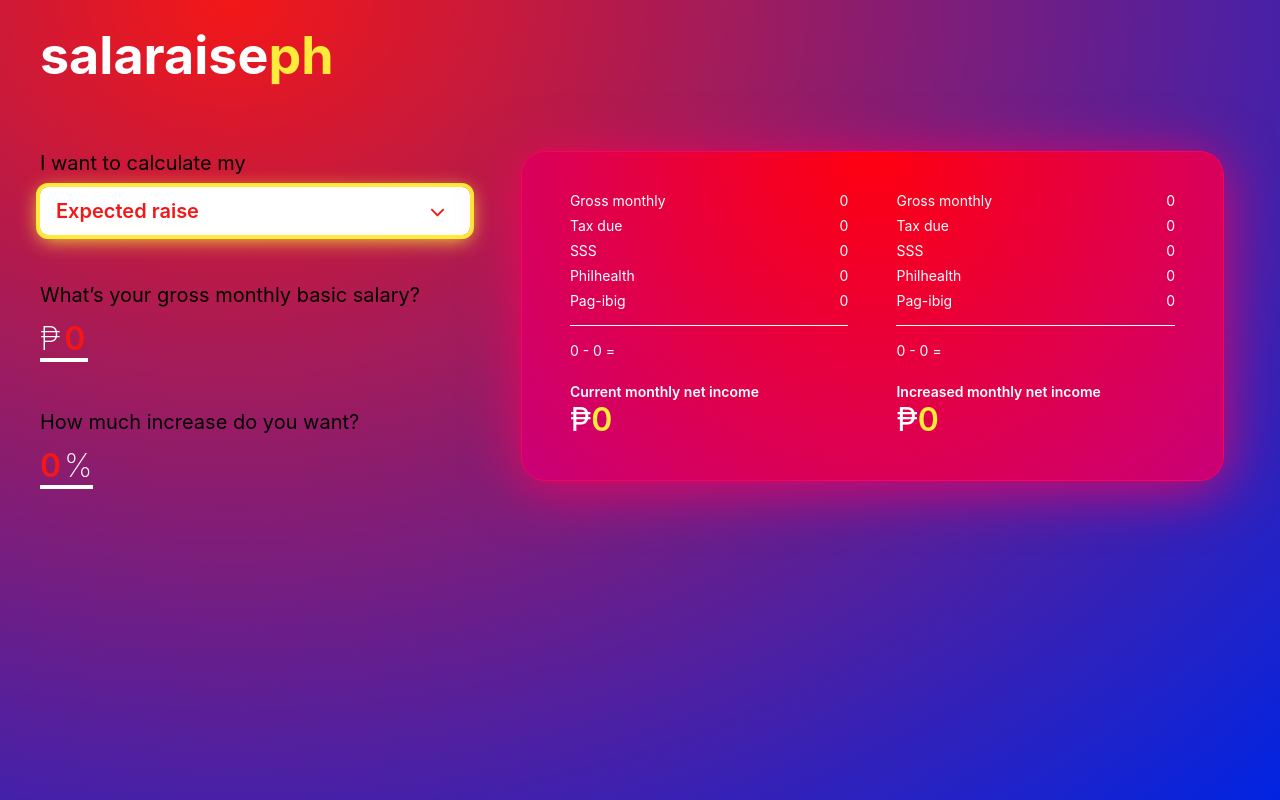
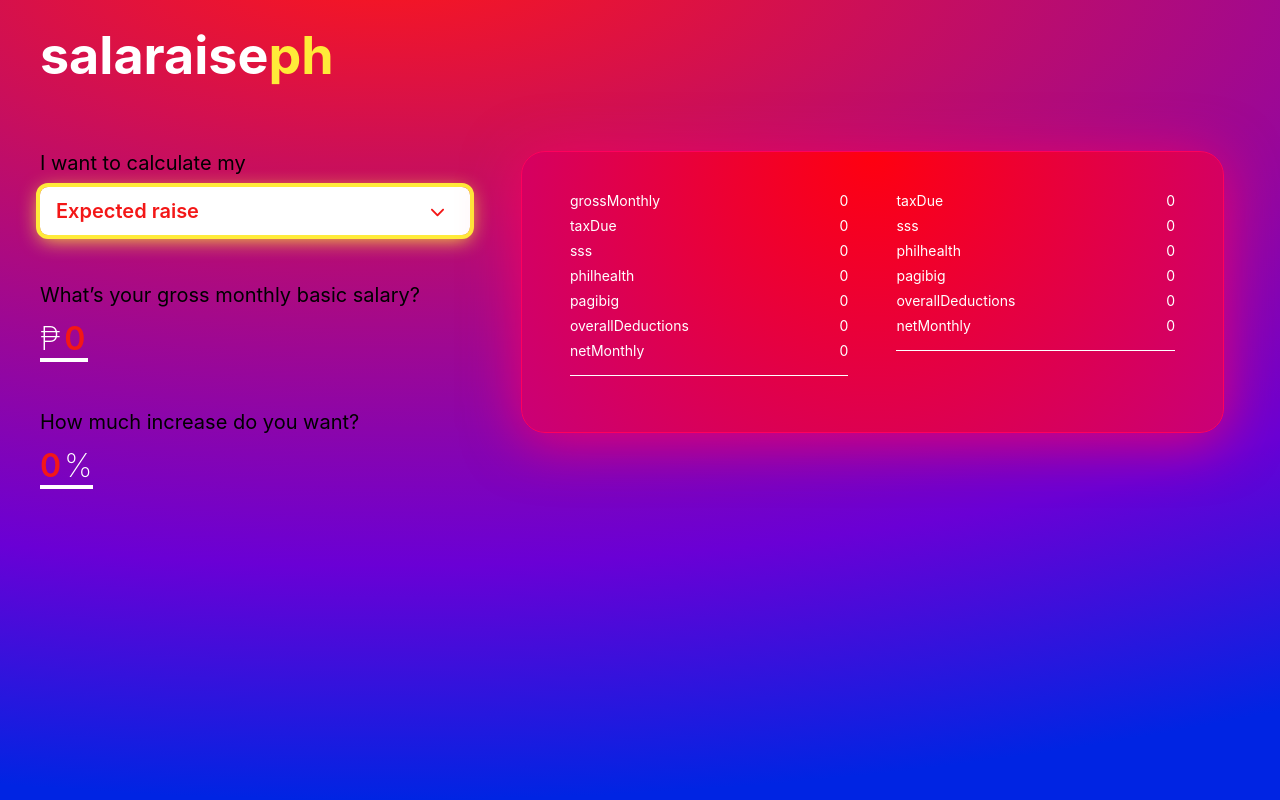
Before and after one commit to mjaysona/salaraise, a Next.js app: page / in a window 1280 px wide. Built offline with nearby package versions, Linux system fonts and the light colour scheme; a web font is replaced by a local one.

Commit message:
Add annual salary computation functionality.

```diff
--- a/components/ui/ContentCard/ContentCard.tsx
+++ b/components/ui/ContentCard/ContentCard.tsx
@@ -1,21 +1,53 @@
 import { NextPage } from 'next';
-import { Salary } from '@/interfaces/form';
+import { Salary, SalaryTableData, SalaryTableItemObj } from '@/interfaces/form';
 import SalaryTable from '../SalaryTable/SalaryTable';
 import styles from './ContentCard.module.scss';
+import { useEffect, useState } from 'react';
 
 interface AppProps {
-  currentSalary: Salary,
-  increasedSalary: Salary,
+  currentSalaryData: Salary,
+  contentType: 'raise' | 'annual',
+  increasedSalaryData: Salary,
 };
 
 const ContentCard: NextPage<AppProps> = ({
-  currentSalary,
-  increasedSalary,
+  contentType,
+  currentSalaryData,
+  increasedSalaryData,
 }:AppProps) => {
+  const [currentSalary, setCurrentSalary] = useState<SalaryTableData>([]);
+  const [increasedSalary, setIncreasedSalary] = useState<SalaryTableData>([]);
+
+  const mapData = (salaryData:Salary) => {
+    let mappedData:Salary[] = [];
+
+    Object.entries(salaryData).forEach(([key, value]) => {
+      const mappedEntry:SalaryTableItemObj = {
+        label: key,
+        amount: value,
+      };
+
+      mappedData.push(mappedEntry);
+    });
+
+    return mappedData;
+  };
+
+  useEffect(() => {
+    setCurrentSalary(mapData(currentSalaryData));
+  }, [currentSalaryData]);
+
+  useEffect(() => {
+    setIncreasedSalary(mapData(increasedSalaryData));
+  }, [increasedSalaryData]);
+
   return (
     <div className={styles['content-card']}>
       <SalaryTable data={currentSalary} type="current" />
-      <SalaryTable data={increasedSalary} type="increased" />
+      {
+        contentType === 'raise'
+          && <SalaryTable data={increasedSalary} type="increased" />
+      }
     </div>
   );
 };
--- /dev/null
+++ b/components/ui/Forms/Form.tsx
@@ -0,0 +1,65 @@
+import { NextPage } from 'next';
+import styles from './Form.module.scss';
+import SelectDropdown from '@/components/ui/SelectDropdown/SelectDropdown';
+import { DropdownOption } from '@/interfaces/form';
+import { useEffect, useState } from 'react';
+import CalculateRaiseForm from './calculateRaiseForm.tsx/CalculateRaiseForm';
+import AnnualIncomeForm from './calculateRaiseForm.tsx/AnnualIncomeForm';
+
+const DEFAULT_OPTION = {
+  name: '',
+  label: '',
+  isSelected: false,
+};
+
+const OPTIONS = [
+  {
+    name: 'raise',
+    label: 'Expected raise',
+    isSelected: true,
+  },
+  {
+    name: 'annualIncome',
+    label: 'Annual income',
+    isSelected: false,
+  },
+];
+
+const Form: NextPage<{ onItemSelect: Function, onFormUpdate: Function }> = ({
+  onItemSelect,
+  onFormUpdate,
+}) => {
+  const [selectedItem, setSelectedItem] = useState<DropdownOption>(DEFAULT_OPTION);
+
+  const selectItem = (item: DropdownOption) => {
+    setSelectedItem(item);
+  };
+
+  useEffect(() => {
+    onItemSelect(selectedItem?.name);
+  }, [selectedItem]);
+
+  return (
+    <form className={styles['form']}>
+      <div className={styles['form__field']}>
+        <label>I want to calculate my</label>
+        <SelectDropdown
+          data={OPTIONS}
+          selectItem={selectItem}
+        />
+      </div>
+      {(() => {
+        if (selectedItem) {
+          if (selectedItem.name === 'raise') {
+            return <CalculateRaiseForm onFormUpdate={onFormUpdate} />
+          }
+          if (selectedItem.name === 'annualIncome') {
+            return <AnnualIncomeForm onFormUpdate={onFormUpdate} />
+          }
+        }
+      })()}
+    </form>
+  );
+};
+
+export default Form;
--- /dev/null
+++ b/components/ui/Forms/calculateRaiseForm.tsx/AnnualIncomeForm.tsx
@@ -0,0 +1,33 @@
+import { NextPage } from 'next';
+import styles from '../Form.module.scss';
+import InputAmount from '@/components/ui/InputAmount/InputAmount';
+import { FormValues } from '@/interfaces/form';
+import { useEffect, useState } from 'react';
+
+const AnnualIncomeForm: NextPage<{ onFormUpdate: Function }> = ({ onFormUpdate }) => {
+  const [salary, setSalary] = useState<number>(0);
+
+  useEffect(() => {
+    const payload:FormValues = {
+      salary,
+    };
+
+    onFormUpdate(payload);
+    // eslint-disable-next-line react-hooks/exhaustive-deps
+  }, [salary]);
+
+  return (
+    <>
+      <div
+        className={styles['form__field']}
+      >
+        <label>What’s your gross monthly basic salary?</label>
+        <InputAmount
+          onValueChange={(salary: number) => setSalary(salary)}
+        />
+      </div>
+    </>
+  );
+};
+
+export default AnnualIncomeForm;
--- a/components/ui/Form/Form.tsx
+++ b/components/ui/Forms/calculateRaiseForm.tsx/CalculateRaiseForm.tsx
@@ -1,46 +1,26 @@
 import { NextPage } from 'next';
-import styles from './Form.module.scss';
-import SelectDropdown from '@/components/ui/SelectDropdown/SelectDropdown';
+import styles from '../Form.module.scss';
 import Input from '@/components/ui/Input/Input';
 import InputAmount from '@/components/ui/InputAmount/InputAmount';
+import { FormValues } from '@/interfaces/form';
 import { useEffect, useState } from 'react';
 
-const Form: NextPage<{ onFormUpdate: Function }> = ({ onFormUpdate }) => {
+const CalculateRaiseForm: NextPage<{ onFormUpdate: Function }> = ({ onFormUpdate }) => {
   const [salary, setSalary] = useState<number>(0);
   const [percentage, setPercentage] = useState<number>(0);
 
   useEffect(() => {
-    onFormUpdate({ salary, percentage });
+    const payload:FormValues = {
+      salary,
+      percentage,
+    };
+
+    onFormUpdate(payload);
     // eslint-disable-next-line react-hooks/exhaustive-deps
   }, [salary, percentage]);
 
-  const optionsMock = [
-    {
-      name: 'raise',
-      label: 'Expected raise',
-      isSelected: true,
-    },
-    {
-      name: 'annualIncome',
-      label: 'Annual income',
-      isSelected: false,
-    },
-    {
-      name: 'tax',
-      label: 'Tax for bonuses',
-      isSelected: false,
-    },
-  ];
-
   return (
-    <form className={styles['form']}>
-      <div className={styles['form__field']}>
-        <label>I want to calculate my</label>
-        <SelectDropdown
-          data={optionsMock}
-          selectItem={(e:Event) => console.log(e.target)}
-        />
-      </div>
+    <>
       <div
         className={styles['form__field']}
       >
@@ -56,8 +36,8 @@ const Form: NextPage<{ onFormUpdate: Function }> = ({ onFormUpdate }) => {
           onValueChange={(percentage: number) => setPercentage(percentage)}
         />
       </div>
-    </form>
+    </>
   );
 };
 
-export default Form;
+export default CalculateRaiseForm;
--- a/components/ui/InputAmount/InputAmount.tsx
+++ b/components/ui/InputAmount/InputAmount.tsx
@@ -34,7 +34,9 @@ const InputAmount: NextPage<{ onValueChange?: Function }>
 
       setAmount({
         label: value ? Intl.NumberFormat('en-US').format(parseInt(value)) : '',
-        value: value.replace(/[^0-9]/g, '').replace(/(\..*)\./g, '$1'),
+        value: value.replace(/[^0-9]/g, '')
+          .replace(/(\..*)\./g, '$1')
+          .replace(/^0+/, ''),
       });
 
       if (onValueChange) {
--- a/components/ui/SalaryTable/SalaryTable.tsx
+++ b/components/ui/SalaryTable/SalaryTable.tsx
@@ -9,41 +9,20 @@ interface AppProps {
 };
 
 const SalaryTable: NextPage<AppProps> = ({ data, type }:AppProps) => {
-  const {
-    grossMonthly = 0,
-    taxDue = 0,
-    sss = 0,
-    philhealth = 0,
-    pagibig = 0,
-    overallDeductions = 0,
-    netMonthly = 0,
-  } = data;
-
   return (
     <div className={styles['salary-table']}>
       <div className={styles['salary-table__items']}>
-        <div className={styles['salary-table__item']}>
-          <span>Gross monthly</span>
-          <span>{formatAmount(grossMonthly)}</span>
-        </div>
-        <div className={styles['salary-table__item']}>
-          <span>Tax due</span>
-          <span>{formatAmount(taxDue)}</span>
-        </div>
-        <div className={styles['salary-table__item']}>
-          <span>SSS</span>
-          <span>{formatAmount(sss)}</span>
-        </div>
-        <div className={styles['salary-table__item']}>
-          <span>Philhealth</span>
-          <span>{formatAmount(philhealth)}</span>
-        </div>
-        <div className={styles['salary-table__item']}>
-          <span>Pag-ibig</span>
-          <span>{formatAmount(pagibig)}</span>
-        </div>
+        {
+          data.map((item) => {
+            return  <div className={styles['salary-table__item']}>
+                <span>{item.label}</span>
+                <span>{formatAmount(item.amount)}</span>
+              </div>
+
+          })
+        }
       </div>
-      <div className={styles['salary-table__summary']}>
+      {/* <div className={styles['salary-table__summary']}>
         <span>
           {formatAmount(grossMonthly)} - {formatAmount(overallDeductions)} =
         </span>
@@ -55,7 +34,7 @@ const SalaryTable: NextPage<AppProps> = ({ data, type }:AppProps) => {
           </strong>
         </span>
         <div><span>₱<strong>{formatAmount(netMonthly)}</strong></span></div>
-      </div>
+      </div> */}
     </div>
   );
 };
--- a/pages/index.tsx
+++ b/pages/index.tsx
@@ -1,6 +1,6 @@
 import { NextPage } from 'next';
 import Head from 'next/head';
-import Form from '@/components/ui/Form/Form';
+import Form from '@/components/ui/Forms/Form';
 import ContentCard from '@/components/ui/ContentCard/ContentCard';
 import { useEffect, useState } from 'react';
 import { FormValues, Salary } from '@/interfaces/form';
@@ -17,7 +17,6 @@ import {
 import styles from '../styles/Home.module.scss';
 
 const DEFAULT_SALARY = {
-  grossMonthly: 0,
   taxDue: 0,
   sss: 0,
   philhealth: 0,
@@ -41,6 +40,7 @@ const Home: NextPage = () => {
   const [currentSalary, setCurrentSalary] = useState<Salary>(DEFAULT_SALARY);
   const [increase, setIncrease] = useState<Salary>(DEFAULT_SALARY);
   const [salary, setSalary] = useState<number>(0);
+  const [formType, setFormType] = useState<'raise' | 'annual'>('raise');
   const [percentage, setPercentage] = useState<number>(0);
   const [netDifference, setNetDifference] = useState<NetDifference>({
     value: 0,
@@ -49,7 +49,7 @@ const Home: NextPage = () => {
 
   const handleFormUpdate = ({ salary, percentage }: FormValues) => {
     setSalary(salary);
-    setPercentage(percentage);
+    setPercentage(percentage || 0);
   };
 
   const computeNetIncome = ({ salary, deductions, taxDue }: NetIncome) => {
@@ -81,6 +81,7 @@ const Home: NextPage = () => {
     const overallDeductions = taxDue + deductions;
     const isValid = (() => isValidSalary(salaryToCompute))();
 
+    if (formType === 'raise') {
       return {
         grossMonthly: salaryToCompute,
         taxDue: taxDue,
@@ -90,6 +91,17 @@ const Home: NextPage = () => {
         overallDeductions: isValid ? overallDeductions : 0,
         netMonthly: isValid ? netMonthly : 0,
       };
+    } else {
+      return {
+        grossAnnual: salaryToCompute * 12,
+        taxDue: taxDue * 12,
+        sss: sss * 12,
+        philhealth: isValid ? philhealth * 12: 0,
+        pagibig: isValid ? pagibig * 12 : 0,
+        overallDeductions: isValid ? overallDeductions * 12 : 0,
+        netAnnual: isValid ? netMonthly * 12 : 0,
+      };
+    }
   };
 
   const getNetDifference = (current:number, increase:number):NetDifference => {
@@ -129,12 +141,14 @@ const Home: NextPage = () => {
           <div>
             <Form
               onFormUpdate={handleFormUpdate}
+              onItemSelect={(formType:'raise' | 'annual') => setFormType(formType)}
             />
           </div>
           <div className={styles['content']}>
             <ContentCard
-              currentSalary={currentSalary}
-              increasedSalary={increase}
+              currentSalaryData={currentSalary}
+              increasedSalaryData={increase}
+              contentType={formType}
             />
             {
               !!(percentage && isValidSalary(salary)) &&
--- a/styles/globals.scss
+++ b/styles/globals.scss
@@ -2,16 +2,17 @@ html {
   font-family: 'MuseoModerno', -apple-system, BlinkMacSystemFont, Segoe UI, Roboto, Oxygen,
     Ubuntu, Cantarell, Fira Sans, Droid Sans, Helvetica Neue, sans-serif;
   font-size: 20px;
+  background: rgba(0, 36, 227, 1);
+  background-image: radial-gradient(157.43% 106.74% at 29.93% -6.74%, #FF1717 0%, #6A00D5 72.54%, #0024E3 100%);
   /* ff 3.6+ */
-  background-image:-moz-radial-gradient(ellipse at 18% 0%, rgba(243, 23, 23, 1) 0%, rgba(0, 36, 227, 1) 100%);
   /* safari 5.1+,chrome 10+ */
-  background-image:-webkit-radial-gradient(ellipse at 18% 0%, rgba(243, 23, 23, 1) 0%, rgba(0, 36, 227, 1) 100%);
+  background-image:- radial-gradient(157.43% 106.74% at 29.93% -6.74%, #FF1717 0%, #6A00D5 72.54%, #0024E3 100%);
   /* opera 11.10+ */
-  background-image:-o-radial-gradient(ellipse at 18% 0%, rgba(243, 23, 23, 1) 0%, rgba(0, 36, 227, 1) 100%);
+  background-image: radial-gradient(157.43% 106.74% at 29.93% -6.74%, #FF1717 0%, #6A00D5 72.54%, #0024E3 100%);
   /* ie 10+ */
-  background-image:-ms-radial-gradient(ellipse at 18% 0%, rgba(243, 23, 23, 1) 0%, rgba(0, 36, 227, 1) 100%);
+  background-image: radial-gradient(157.43% 106.74% at 29.93% -6.74%, #FF1717 0%, #6A00D5 72.54%, #0024E3 100%);
   /* global 92%+ browsers support */
-  background-image:radial-gradient(ellipse at 18% 0%, rgba(243, 23, 23, 1) 0%, rgba(0, 36, 227, 1) 100%);
+  background-image: radial-gradient(157.43% 106.74% at 29.93% -6.74%, #FF1717 0%, #6A00D5 72.54%, #0024E3 100%);
 }
 
 html,
```
Also changed, not shown: components/ui/SelectDropdown/SelectDropdown.tsx (+15 -19 lines), interfaces/form.tsx (+48 -4 lines), interfaces/utils.tsx (added, +9 -0 lines), components/ui/Forms/Form.module.scss (renamed from components/ui/Form/Form.module.scss). Lines whose indentation alone changed are shown as unchanged.
